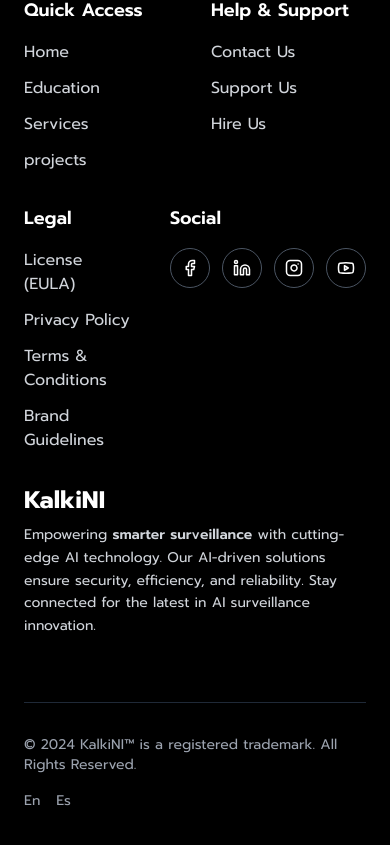
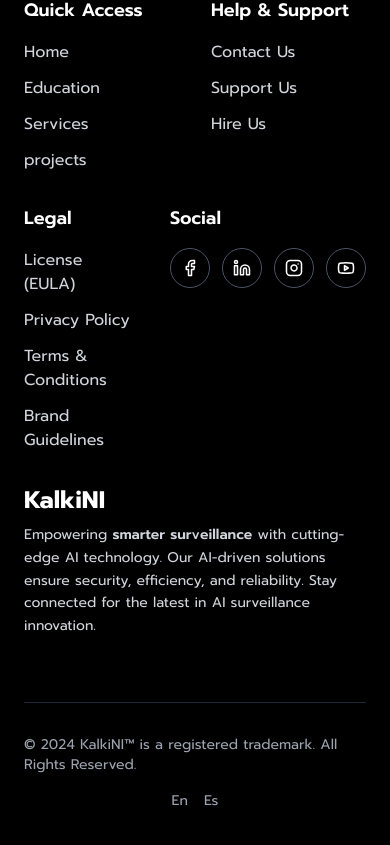
Before and after one commit to pulkit131/KalkiNi_V2.0, a React (Vite) app: page / in a window 390 px wide. Shown: the part 5326-6171 px from the top of the page. Built offline with nearby package versions, Linux system fonts and the light colour scheme.

Commit message:
updated footer responsiveness

```diff
--- a/src/components/Footer.jsx
+++ b/src/components/Footer.jsx
@@ -5,7 +5,7 @@ const Footer = () => {
   return (
     <footer className=" bg-black text-white py-12 px-6">
       <div className="max-w-7xl mx-auto">
-        <div className="flex flex-col md:flex-row gap-8 mb-12">
+        <div className="flex flex-col lg:flex-row gap-8 mb-12">
           <div className="flex flex-row gap-8">
             <div className="flex-1">
               <h3 className="text-lg font-semibold mb-4">Quick Access</h3>
@@ -145,7 +145,7 @@ const Footer = () => {
             </div>
           </div>
 
-          <div className="flex-1 md:flex-2 md:ml-12">
+          <div className="flex-1 md:flex-2 lg:ml-12">
             <div className="mb-4">
               <h2 className="text-2xl font-bold mb-2">KalkiNI</h2>
               <p className="text-sm text-gray-300 leading-relaxed">
@@ -165,7 +165,7 @@ const Footer = () => {
               © 2024 KalkiNI™ is a registered trademark. All Rights Reserved.
             </p>
           </div>
-          <div className="flex space-x-4 md:justify-end items-center ">
+          <div className="flex space-x-4 md:justify-end justify-center items-center ">
             <button className="text-gray-400 hover:text-white text-sm transition-colors">
               En
             </button>
```
